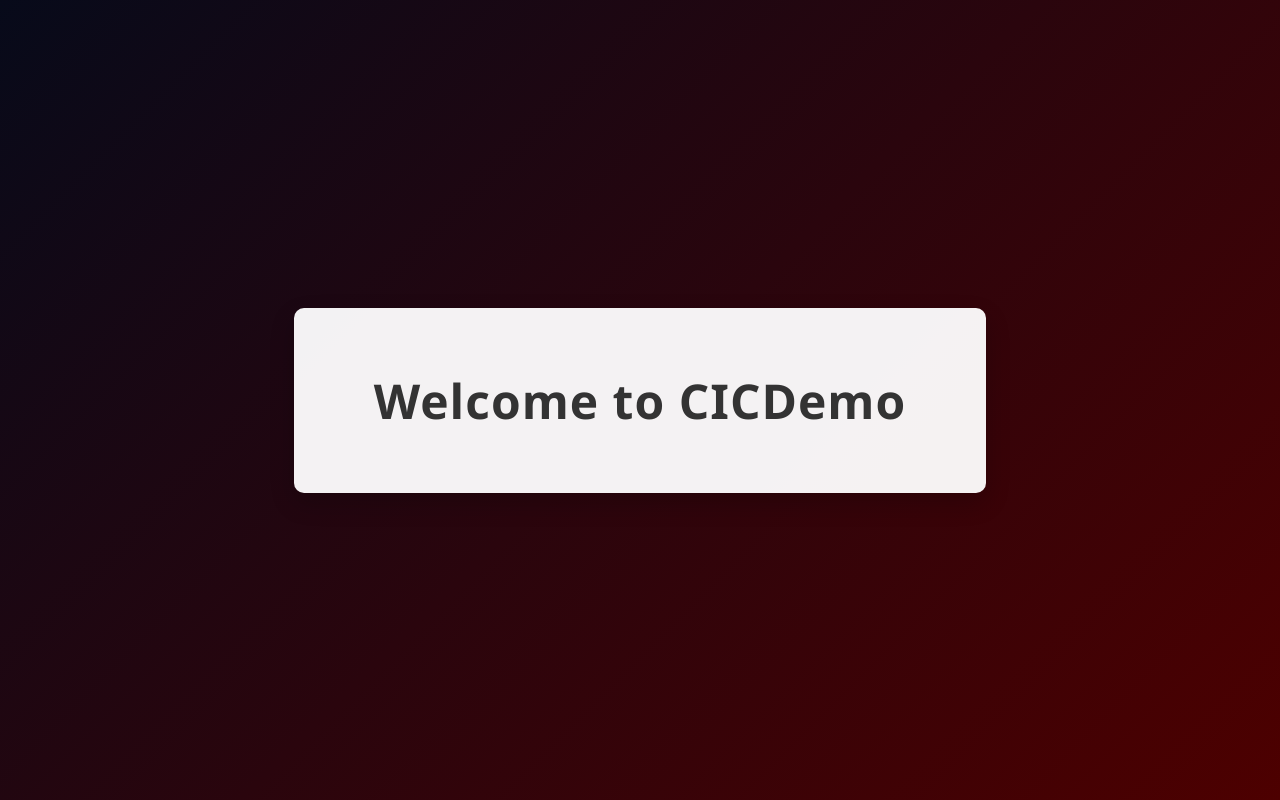
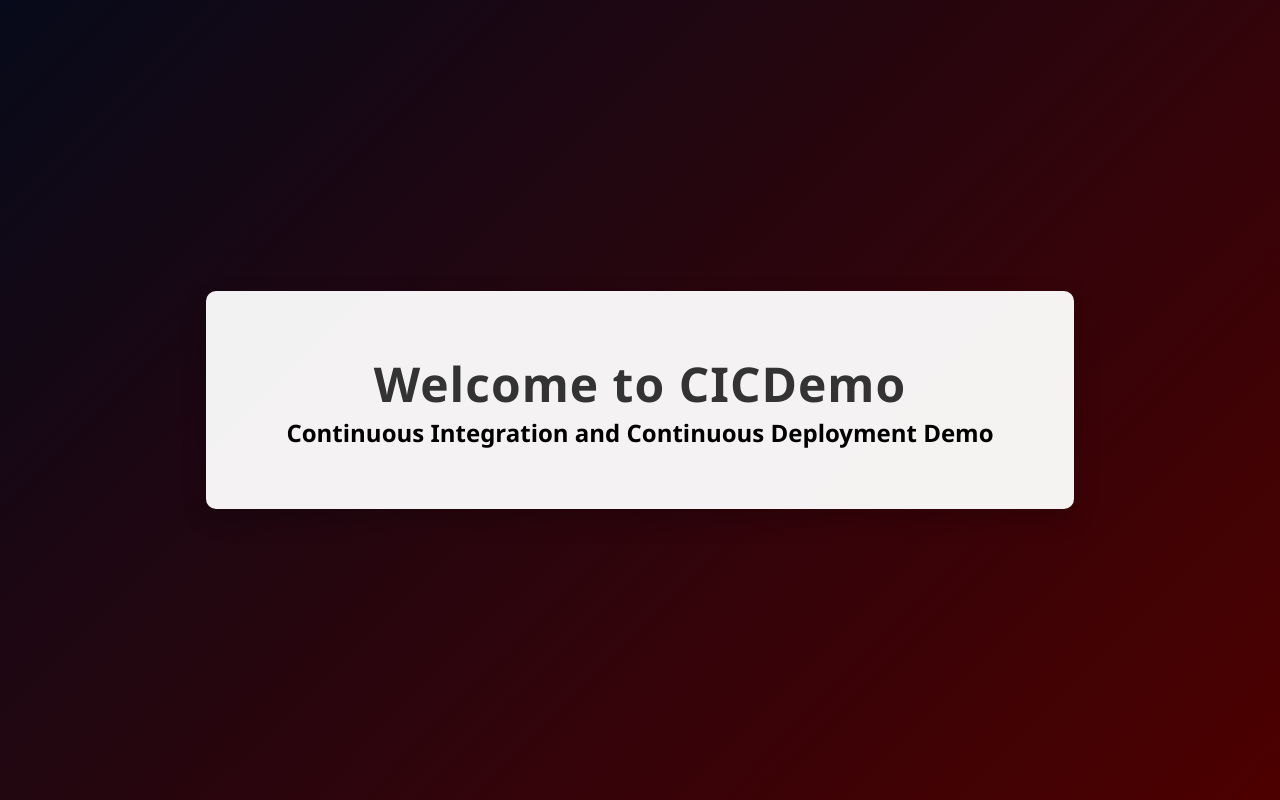
Before and after one commit to Sanjithr25/CICDemo, a website: page index.html in a window 1280 px wide. Drawn offline with Linux system fonts and the light colour scheme.

Commit message:
add title description

```diff
--- a/index.html
+++ b/index.html
@@ -38,6 +38,7 @@
 <body>
     <div class="container">
         <h1>Welcome to CICDemo</h1>
+        <h2>Continuous Integration and Continuous Deployment Demo</h2>
     </div>
 </body>
 </html>
```
